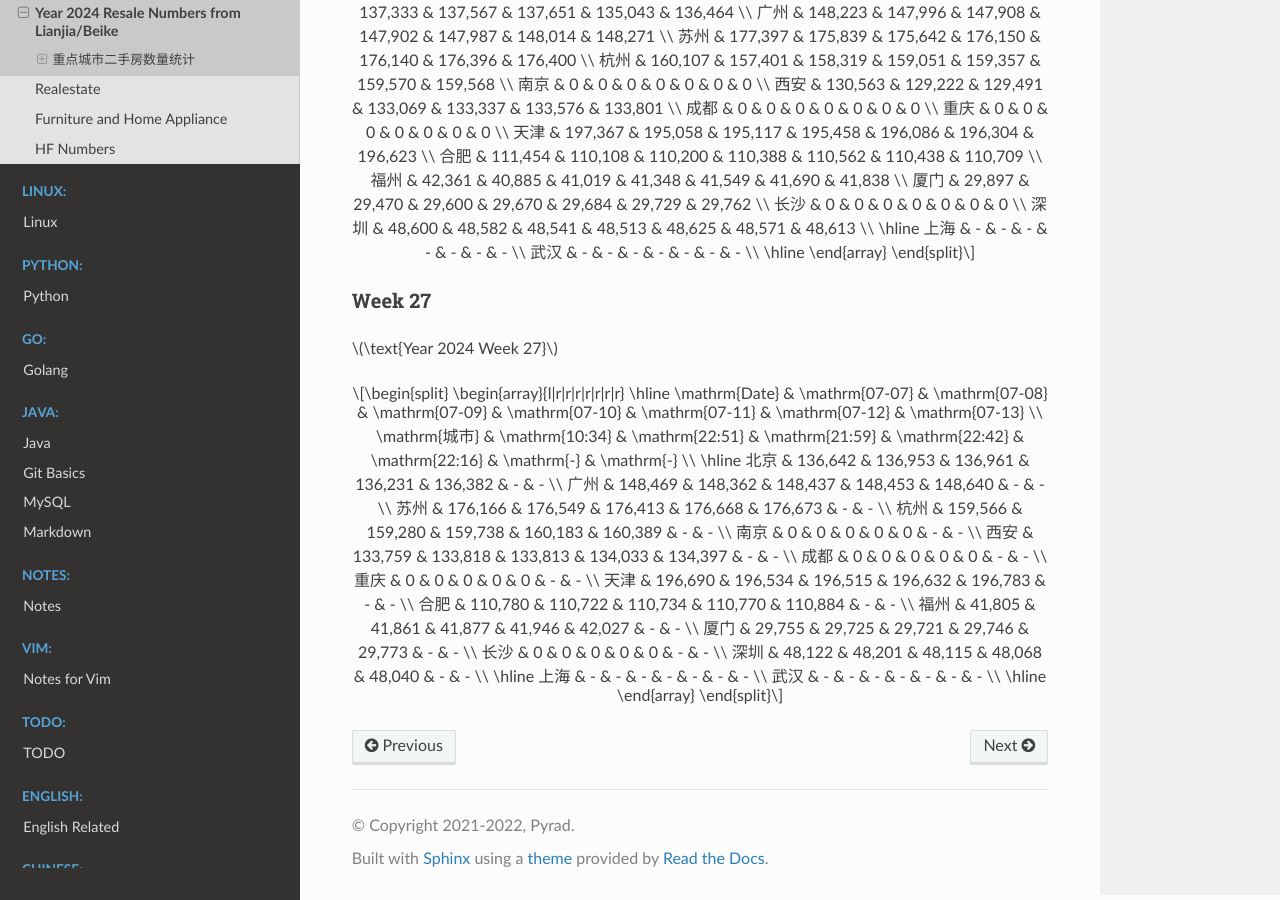
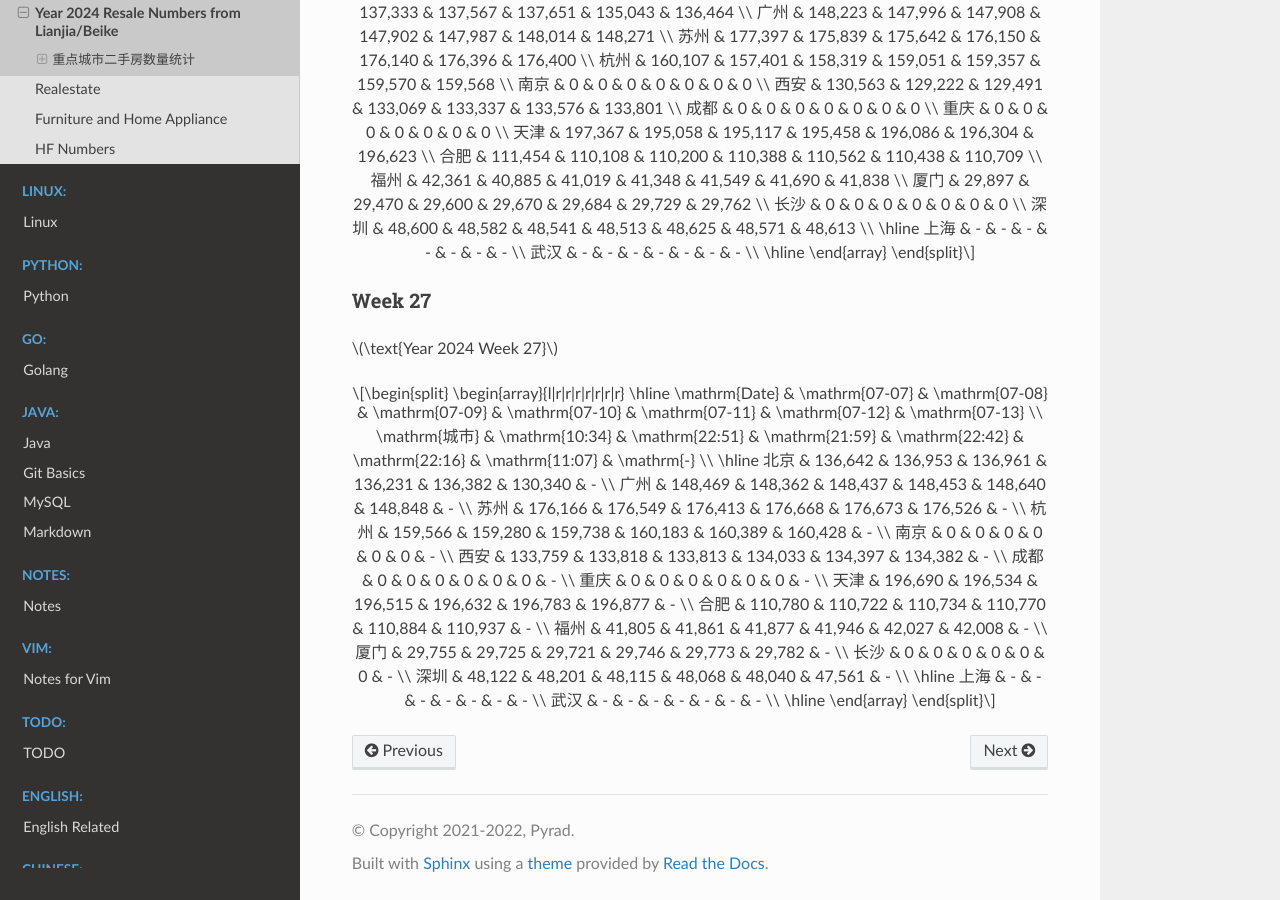
Before and after one commit to Pyrad/pyradnotes, a Sphinx documentation site: the page built from source/RealEstate/resalenumbers2024.md, in a window 1280 px wide and 900 px high, scrolled down 13229 px. Built offline with Sphinx 7.4.7 and the Read the Docs theme 2.0.0, drawn with Linux system fonts in a browser that asks for light colours; pages that are not in the unit, such as notebooks, are missing from menus; a script that is not in the unit is left out.

Commit message:
Realestate Update resale numbers 2024-07-12 11:07

```diff
--- a/source/RealEstate/resalenumbers2024.md
+++ b/source/RealEstate/resalenumbers2024.md
@@ -875,22 +875,22 @@
 \begin{array}{l|r|r|r|r|r|r|r}
 \hline
 \mathrm{Date} & \mathrm{07-07} & \mathrm{07-08} & \mathrm{07-09} & \mathrm{07-10} & \mathrm{07-11} & \mathrm{07-12} & \mathrm{07-13} \\
-\mathrm{城市} & \mathrm{10:34} & \mathrm{22:51} & \mathrm{21:59} & \mathrm{22:42} & \mathrm{22:16} & \mathrm{-} & \mathrm{-} \\
+\mathrm{城市} & \mathrm{10:34} & \mathrm{22:51} & \mathrm{21:59} & \mathrm{22:42} & \mathrm{22:16} & \mathrm{11:07} & \mathrm{-} \\
 \hline
-北京 & 136,642 & 136,953 & 136,961 & 136,231 & 136,382 & - & - \\
-广州 & 148,469 & 148,362 & 148,437 & 148,453 & 148,640 & - & - \\
-苏州 & 176,166 & 176,549 & 176,413 & 176,668 & 176,673 & - & - \\
-杭州 & 159,566 & 159,280 & 159,738 & 160,183 & 160,389 & - & - \\
-南京 & 0 & 0 & 0 & 0 & 0 & - & - \\
-西安 & 133,759 & 133,818 & 133,813 & 134,033 & 134,397 & - & - \\
-成都 & 0 & 0 & 0 & 0 & 0 & - & - \\
-重庆 & 0 & 0 & 0 & 0 & 0 & - & - \\
-天津 & 196,690 & 196,534 & 196,515 & 196,632 & 196,783 & - & - \\
-合肥 & 110,780 & 110,722 & 110,734 & 110,770 & 110,884 & - & - \\
-福州 & 41,805 & 41,861 & 41,877 & 41,946 & 42,027 & - & - \\
-厦门 & 29,755 & 29,725 & 29,721 & 29,746 & 29,773 & - & - \\
-长沙 & 0 & 0 & 0 & 0 & 0 & - & - \\
-深圳 & 48,122 & 48,201 & 48,115 & 48,068 & 48,040 & - & - \\
+北京 & 136,642 & 136,953 & 136,961 & 136,231 & 136,382 & 130,340 & - \\
+广州 & 148,469 & 148,362 & 148,437 & 148,453 & 148,640 & 148,848 & - \\
+苏州 & 176,166 & 176,549 & 176,413 & 176,668 & 176,673 & 176,526 & - \\
+杭州 & 159,566 & 159,280 & 159,738 & 160,183 & 160,389 & 160,428 & - \\
+南京 & 0 & 0 & 0 & 0 & 0 & 0 & - \\
+西安 & 133,759 & 133,818 & 133,813 & 134,033 & 134,397 & 134,382 & - \\
+成都 & 0 & 0 & 0 & 0 & 0 & 0 & - \\
+重庆 & 0 & 0 & 0 & 0 & 0 & 0 & - \\
+天津 & 196,690 & 196,534 & 196,515 & 196,632 & 196,783 & 196,877 & - \\
+合肥 & 110,780 & 110,722 & 110,734 & 110,770 & 110,884 & 110,937 & - \\
+福州 & 41,805 & 41,861 & 41,877 & 41,946 & 42,027 & 42,008 & - \\
+厦门 & 29,755 & 29,725 & 29,721 & 29,746 & 29,773 & 29,782 & - \\
+长沙 & 0 & 0 & 0 & 0 & 0 & 0 & - \\
+深圳 & 48,122 & 48,201 & 48,115 & 48,068 & 48,040 & 47,561 & - \\
 \hline
 上海 & - & - & - & - & - & - & - \\
 武汉 & - & - & - & - & - & - & - \\
```
Also changed, not shown: 1 other file.
